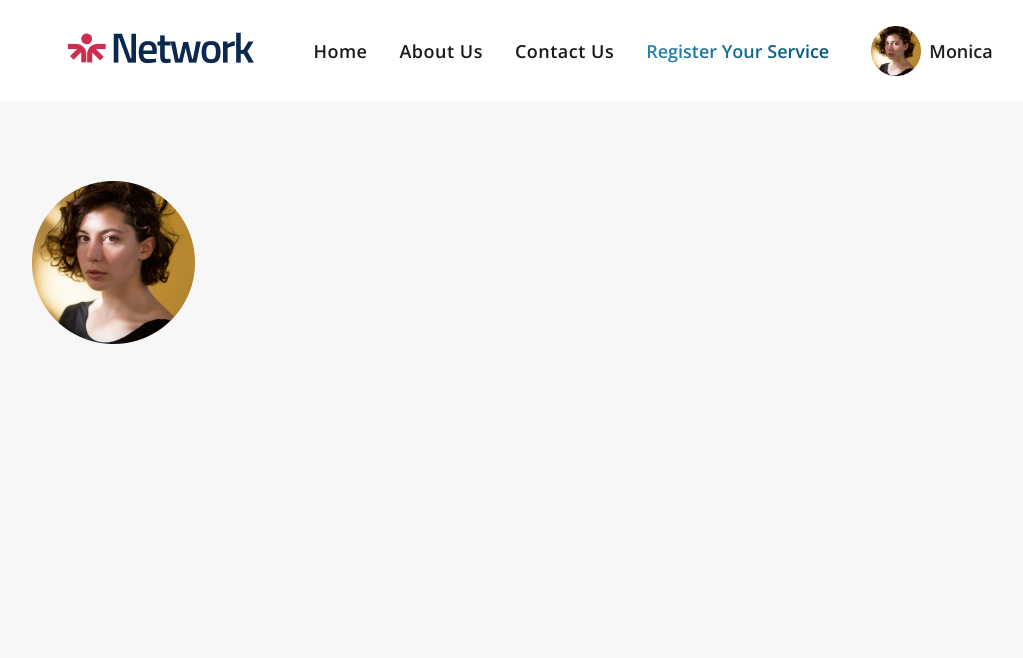
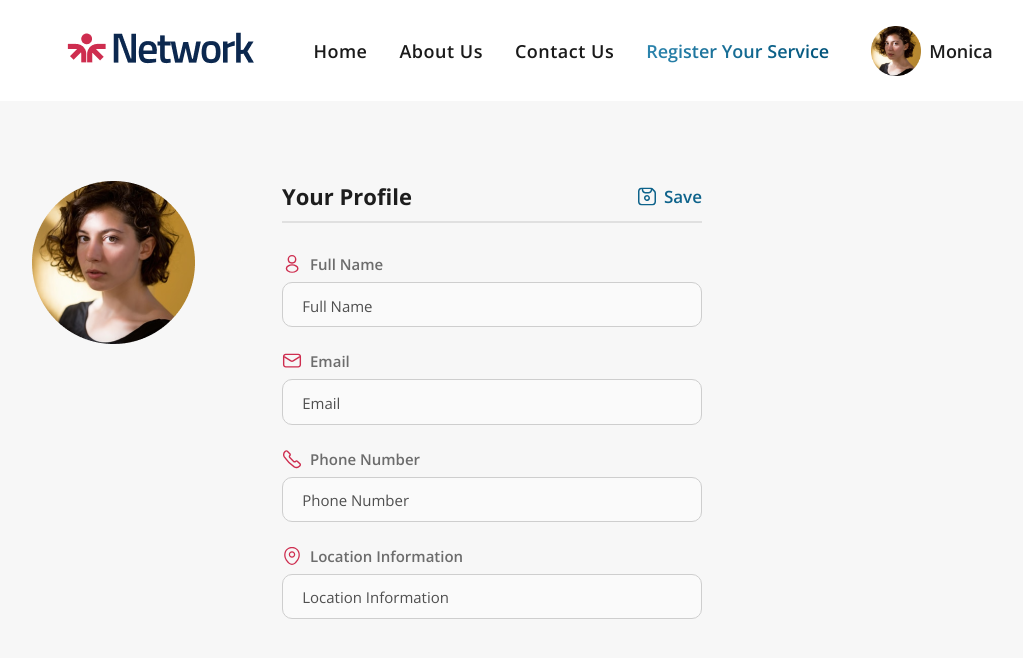
Before and after one commit to zarindev/newmarketdhaka, a React (Create React App) app: page /profile/edit_profile in a window 1280 px wide. Shown: the top 658 px of the page, without its empty margins (118-1141 px from the left). Built offline with nearby package versions, Linux system fonts and the light colour scheme.

Commit message:
twelve-two

```diff
--- a/src/pages/Profile/Profile.css
+++ b/src/pages/Profile/Profile.css
@@ -23,6 +23,9 @@
 
 .profile-title-ctn {
   position: relative;
+  width: 50vw;
+  max-width: 700px;
+  min-width: 480px;
   display: flex;
   white-space: nowrap;
 }
@@ -32,7 +35,9 @@
   top: 2.5rem;
   left: 0;
   margin: 0 auto;
-  width: 100%;
+  width: 90%;
+  max-width: 560px;
+  min-width: 460px;
   border: 0.5px solid #e0e0e0;
 }
 
@@ -58,6 +63,9 @@
 
 .profile-info-ctn {
   margin-top: 2.7rem;
+  width: 50vw;
+  max-width: 700px;
+  min-width: 480px;
   display: flex;
 }
 
@@ -75,7 +83,7 @@
   gap: 0.7rem;
 }
 
-.profile-label-ctn {
+.profile-label {
   display: flex;
   gap: 0.5rem;
 }
--- a/src/pages/Profile/Profile.jsx
+++ b/src/pages/Profile/Profile.jsx
@@ -38,7 +38,7 @@ const Profile = () => {
             <div className="profile-info-ctn">
               <div className="profile-content-left">
                 <div className="profile-content">
-                  <label className="profile-label-ctn">
+                  <label className="profile-label">
                     <img
                       src={profileIcon}
                       alt="profile"
@@ -49,7 +49,7 @@ const Profile = () => {
                   <p className="profile-info">Monica Amberstone</p>
                 </div>
                 <div className="profile-content">
-                  <label className="profile-label-ctn">
+                  <label className="profile-label">
                     <img
                       src={phoneIcon}
                       alt="phone"
@@ -60,7 +60,7 @@ const Profile = () => {
                   <p className="profile-info">+8801753-807123</p>
                 </div>
                 <div className="profile-content">
-                  <label className="profile-label-ctn">
+                  <label className="profile-label">
                     <img
                       src={locationIcon}
                       alt="location"
@@ -75,7 +75,7 @@ const Profile = () => {
               </div>
               <div className="profile-content-right">
                 <div className="profile-content">
-                  <label className="profile-label-ctn">
+                  <label className="profile-label">
                     <img
                       src={emailIcon}
                       alt="email"
@@ -86,7 +86,7 @@ const Profile = () => {
                   <p className="profile-info">monica.amb95@gmail.com</p>
                 </div>
                 <div className="profile-content">
-                  <label className="profile-label-ctn">
+                  <label className="profile-label">
                     <p className="profile-label-text">Log in via</p>
                   </label>
                   <button className="profile-login-btn">
--- a/src/pages/ProfileEdit/ProfileEdit.css
+++ b/src/pages/ProfileEdit/ProfileEdit.css
@@ -1,5 +1,4 @@
 .edit-ctn {
-  height: 100vh;
   background-color: #f7f7f7;
 }
 
@@ -11,3 +10,64 @@
   gap: 5rem;
   padding: 5rem 0 10rem 0;
 }
+
+.edit-items {
+  width: 420px;
+  min-width: 300px;
+}
+
+.edit-items-title-ctn {
+  position: relative;
+  display: flex;
+  justify-content: space-between;
+}
+
+.edit-items .profile-styled-divider {
+  width: 100%;
+  max-width: 100%;
+  min-width: 100%;
+}
+
+.edit-items-title-ctn .profile-title {
+  width: auto;
+}
+
+.edit-items-title-ctn .profile-edit-ctn {
+  width: auto;
+  cursor: pointer;
+}
+
+.edit-form {
+  margin-top: 2.7rem;
+  display: flex;
+  flex-direction: column;
+  gap: 1.5rem;
+}
+
+.edit-form-item {
+  display: flex;
+  flex-direction: column;
+  gap: 0.5rem;
+}
+
+.edit-form-input {
+  padding: 0.6rem 0;
+  background-color: #fafafa;
+  border: 1px solid #cecece;
+  border-radius: 10px;
+  font-weight: 600;
+  font-size: 18px;
+  color: #1d1d1d;
+  text-indent: 1.2rem;
+  transition: all 0.3s cubic-bezier(0.175, 0.885, 0.32, 1.275);
+}
+
+.edit-form-input:focus {
+  background: #ebebeb;
+  border: 1px solid #6d6d6d;
+  outline: 1px solid #6d6d6d;
+}
+
+.edit-form-input::placeholder {
+  font-size: 15px;
+}
--- a/src/pages/ProfileEdit/ProfileEdit.jsx
+++ b/src/pages/ProfileEdit/ProfileEdit.jsx
@@ -1,8 +1,7 @@
-import React from 'react';
+import React, { useState, useRef } from 'react';
 import ProfileNav from '../../components/Navigation/ProfileNav/ProfileNav';
 import profile from '../../images/profile.png';
 import saveIcon from '../../images/svg/save.svg';
-import profileEditIcon from '../../images/svg/user-edit.svg';
 import profileIcon from '../../images/svg/Profile-red.svg';
 import emailIcon from '../../images/svg/Email-red.svg';
 import phoneIcon from '../../images/svg/Phone-red.svg';
@@ -10,6 +9,20 @@ import locationIcon from '../../images/svg/Location-red.svg';
 import './ProfileEdit.css';
 
 const ProfileEdit = () => {
+  const [name, setName] = useState('');
+  const [email, setEmail] = useState('');
+  const [phone, setPhone] = useState('');
+  const [location, setLocation] = useState('');
+
+  const nameRef = useRef('');
+  const emailRef = useRef('');
+  const phoneRef = useRef('');
+  const locationRef = useRef('');
+
+  const handleSubmit = (e) => {
+    e.preventDefault();
+  };
+
   return (
     <>
       <ProfileNav />
@@ -18,6 +31,86 @@ const ProfileEdit = () => {
           <div className="profile-image-ctn">
             <img src={profile} alt="profile" className="profile-image" />
           </div>
+          <div className="edit-items">
+            <div className="edit-items-title-ctn">
+              <div className="profile-styled-divider"></div>
+              <p className="profile-title">Your Profile</p>
+              <div className="profile-edit-ctn">
+                <img src={saveIcon} alt="save" className="profile-edit-icon" />
+                <p className="profile-edit-text">Save</p>
+              </div>
+            </div>
+            <form className="edit-form" onSubmit={handleSubmit}>
+              <div className="edit-form-item">
+                <label className="profile-label">
+                  <img
+                    src={profileIcon}
+                    alt="profile"
+                    className="profile-label-icon"
+                  />
+                  <p className="profile-label-text">Full Name</p>
+                </label>
+                <input
+                  type="text"
+                  className="edit-form-input"
+                  placeholder="Full Name"
+                  ref={nameRef}
+                  onChange={() => setName(nameRef.current.value)}
+                />
+              </div>
+              <div className="edit-form-item">
+                <label className="profile-label">
+                  <img
+                    src={emailIcon}
+                    alt="email"
+                    className="profile-label-icon"
+                  />
+                  <p className="profile-label-text">Email</p>
+                </label>
+                <input
+                  type="text"
+                  className="edit-form-input"
+                  placeholder="Email"
+                  ref={emailRef}
+                  onChange={() => setEmail(emailRef.current.value)}
+                />
+              </div>
+              <div className="edit-form-item">
+                <label className="profile-label">
+                  <img
+                    src={phoneIcon}
+                    alt="phone"
+                    className="profile-label-icon"
+                  />
+                  <p className="profile-label-text">Phone Number</p>
+                </label>
+                <input
+                  type="text"
+                  className="edit-form-input"
+                  placeholder="Phone Number"
+                  ref={phoneRef}
+                  onChange={() => setPhone(phoneRef.current.value)}
+                />
+              </div>
+              <div className="edit-form-item">
+                <label className="profile-label">
+                  <img
+                    src={locationIcon}
+                    alt="location"
+                    className="profile-label-icon"
+                  />
+                  <p className="profile-label-text">Location Information</p>
+                </label>
+                <input
+                  type="text"
+                  className="edit-form-input"
+                  placeholder="Location Information"
+                  ref={locationRef}
+                  onChange={() => setLocation(locationRef.current.value)}
+                />
+              </div>
+            </form>
+          </div>
         </div>
       </div>
     </>
```
